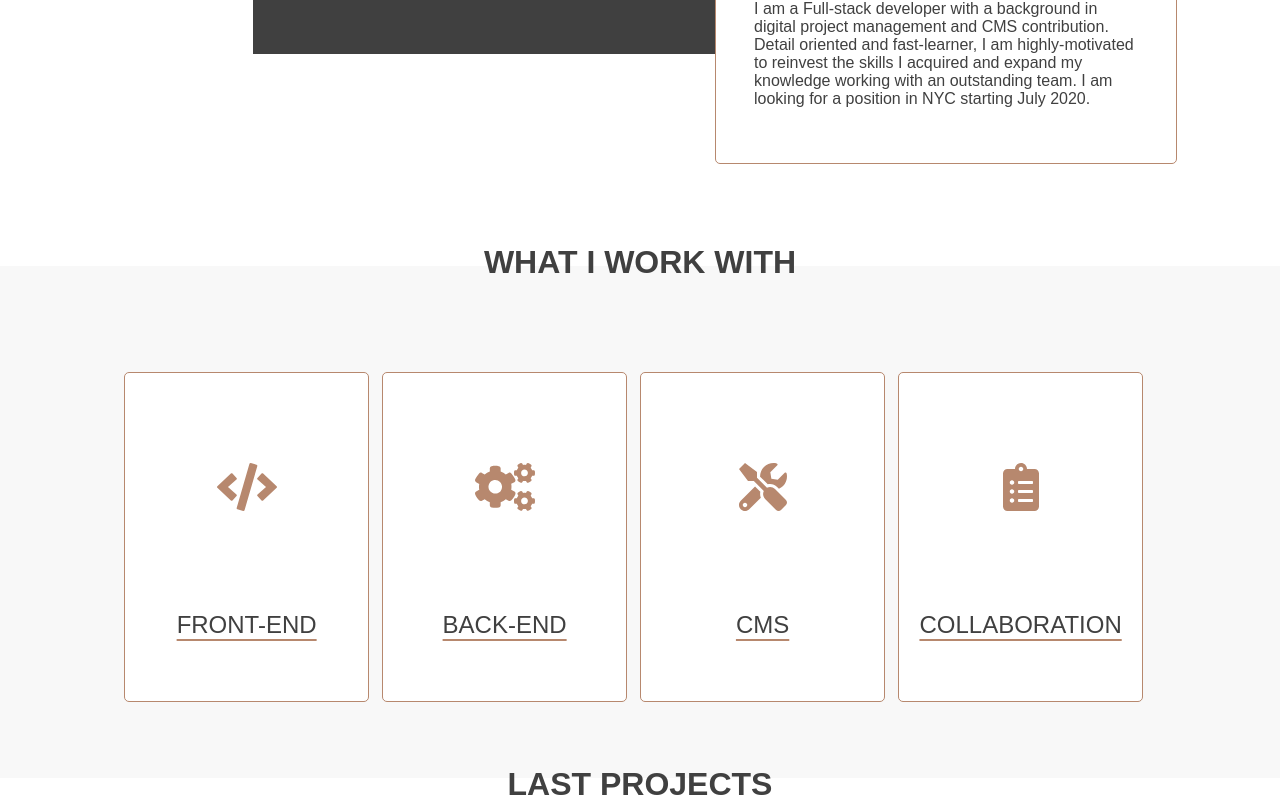
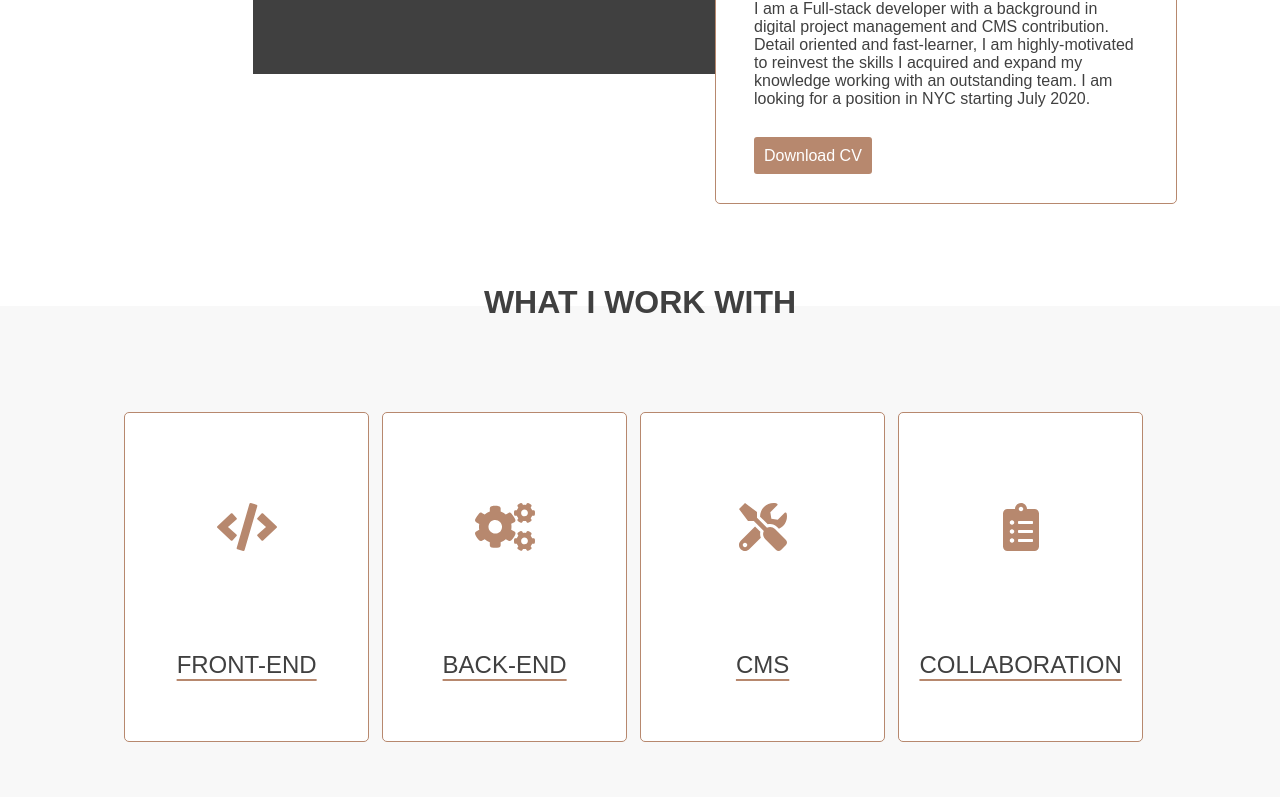
Before and after one commit to emmanuellejaldorau/my-portfolio, a React (Create React App) app: page / in a window 1280 px wide. Shown: the part 1168-1965 px from the top of the page. Built offline with nearby package versions, Linux system fonts and the light colour scheme.

Commit message:
feat(about-me):added cv link

```diff
--- a/src/App.css
+++ b/src/App.css
@@ -100,6 +100,18 @@ body {
   border-radius:5px;
   /* border: #daa520 1px solid; */
   border: #b7886e 1px solid;
+}
+
+.text-presentation p {
+  margin-bottom: 10%;
+}
+
+.cv-button{
+  color: #fff;
+  text-decoration:none;
+  background-color: #b7886e;
+  padding: 10px;
+  border-radius: 3px
 }
 
 .icon-presentation{
--- a/src/components/AboutMe.js
+++ b/src/components/AboutMe.js
@@ -11,6 +11,7 @@ function AboutMe() {
           </div>
           <div className="text-presentation">
             <p>I am a Full-stack developer with a background in digital project management and CMS contribution. Detail oriented and fast-learner, I am highly-motivated to reinvest the skills I acquired and expand my knowledge working with an outstanding team. I am looking for a position in NYC starting July 2020.</p>
+            <a href="/images/resume.pdf" class="cv-button" download>Download CV</a>
           </div>
       </section>
   );
```
Also changed, not shown: 1 other file (tests, documents, lock files or other folders).
